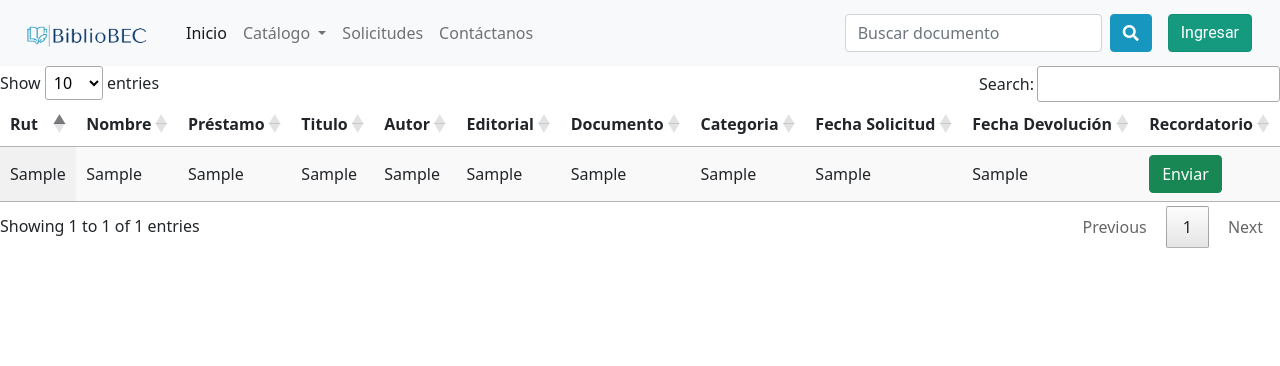
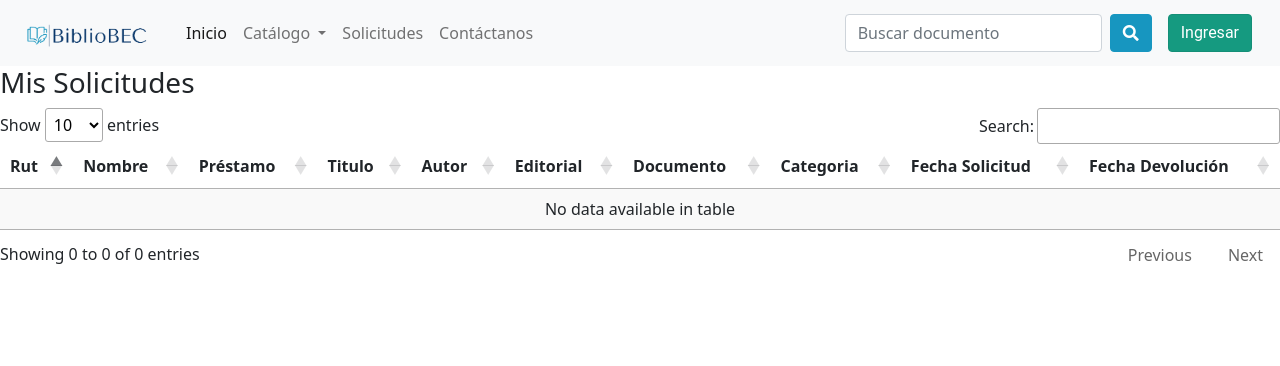
Before and after one commit to JesusOrellana/bibiloBec, a Django app: template biblioteca/BiblioBec/templates/solicitudes.html in a window 1280 px wide. Shown: the top 366 px of the page. Run offline with Django 3.2, Linux system fonts and the light colour scheme; the template is opened without the code that fills it: most values are stand-ins (such as "Sample title", 1, 10 or a date in 2020); some libraries are stand-ins or nearby versions.

Commit message:
configuracion de visualizacion de tabla solicitudes segun tipo usuario

```diff
--- a/biblioteca/BiblioBec/templates/solicitudes.html
+++ b/biblioteca/BiblioBec/templates/solicitudes.html
@@ -5,7 +5,7 @@
     <meta charset="utf-8">
     <meta http-equiv="X-UA-Compatible" content="IE=edge">
     <meta name="viewport" content="width=device-width, initial-scale=1">
-    <title>Bootstrap 101 Template</title>
+    <title>Solicitudes</title>
     <link rel="stylesheet" href="{% static 'css/bootstrap.min.css' %}" />
     <link rel="stylesheet" href="{% static 'css/all.min.css' %}" />
     <link rel="stylesheet" href="{% static 'css/styles.css' %}" />
@@ -115,7 +115,8 @@
         </nav>
     </header>
     <section>
-        <table id="example" class="display" style="width:100%">
+        {% if request.session.user_login.user.tipo == 1 or request.session.user_login.user.tipo == 2 %}
+          <table id="example" class="display" style="width:100%">
             <thead>
                 <tr>
                     <th>Rut</th>
@@ -148,7 +149,45 @@
                 </tr>
                 {% endfor %}
             </tbody>
-        </table>
+          </table>
+        {% else %}
+          <h3>Mis Solicitudes</h3>
+          <table id="example" class="display" style="width:100%">
+            <thead>
+                <tr>
+                    <th>Rut</th>
+                    <th>Nombre</th>
+                    <th>Préstamo</th>
+                    <th>Titulo</th>
+                    <th>Autor</th>
+                    <th>Editorial</th>
+                    <th>Documento</th>
+                    <th>Categoria</th>
+                    <th>Fecha Solicitud</th>
+                    <th>Fecha Devolución</th>
+                </tr>
+            </thead>
+            <tbody>
+                {% for p in pres %}
+                {% if p.data.0 == request.session.user_login.user.rut_usr %}
+                <tr>
+                    <td>{{p.data.0}}</td>
+                    <td>{{p.data.1}}</td>
+                    <td>{{p.data.2}}</td>
+                    <td>{{p.data.3}}</td>
+                    <td>{{p.data.4}}</td>
+                    <td>{{p.data.5}}</td>
+                    <td>{{p.data.6}}</td>
+                    <td>{{p.data.7}}</td>
+                    <td>{{p.data.8}}</td>
+                    <td>{{p.data.10}}</td>
+                </tr>
+                {% endif %}
+                {% endfor %}
+            </tbody>
+          </table>
+        {%endif%}
+
     </section>
 
     <!-- jQuery (necessary for Bootstrap's JavaScript plugins) -->
```
